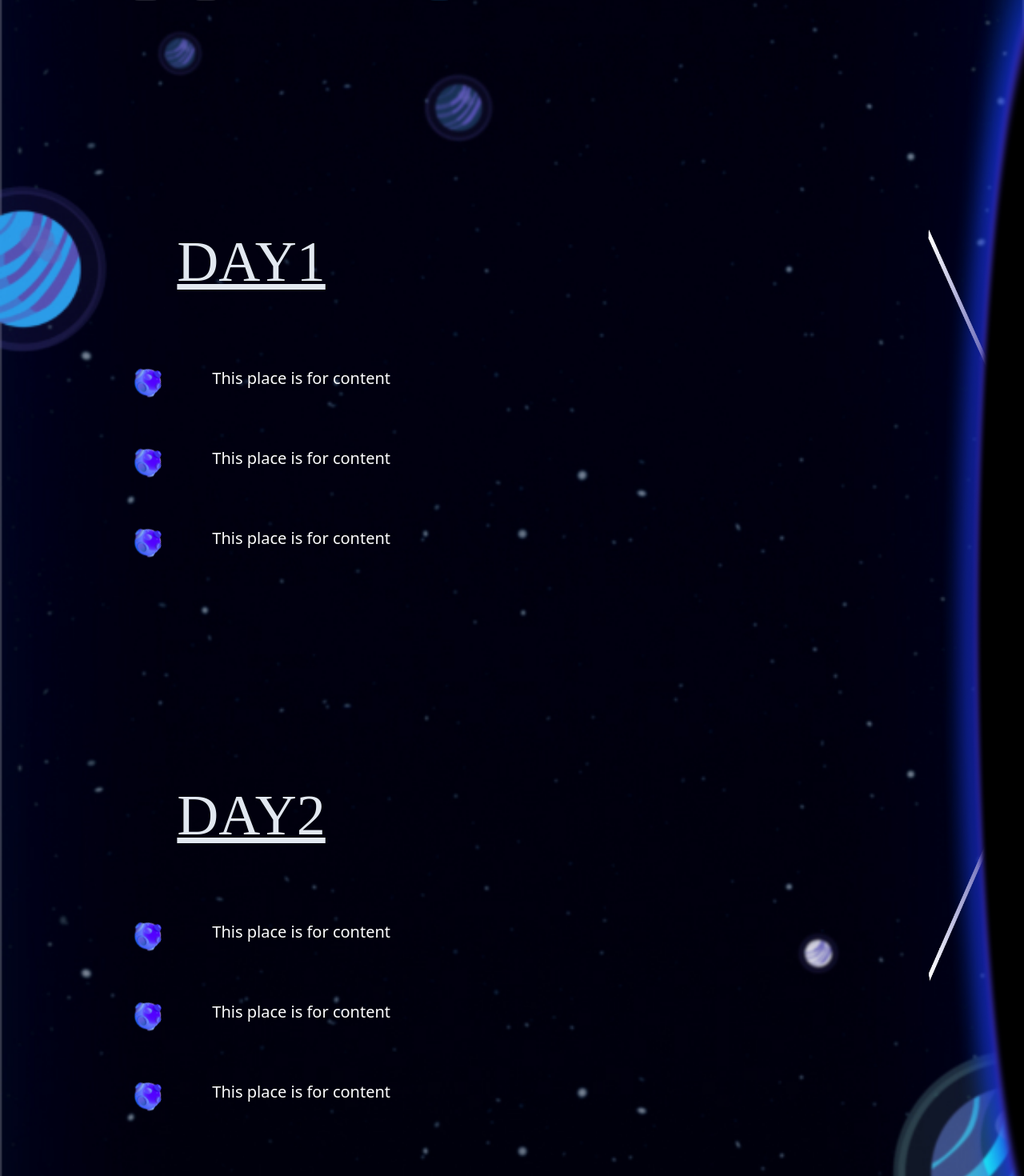
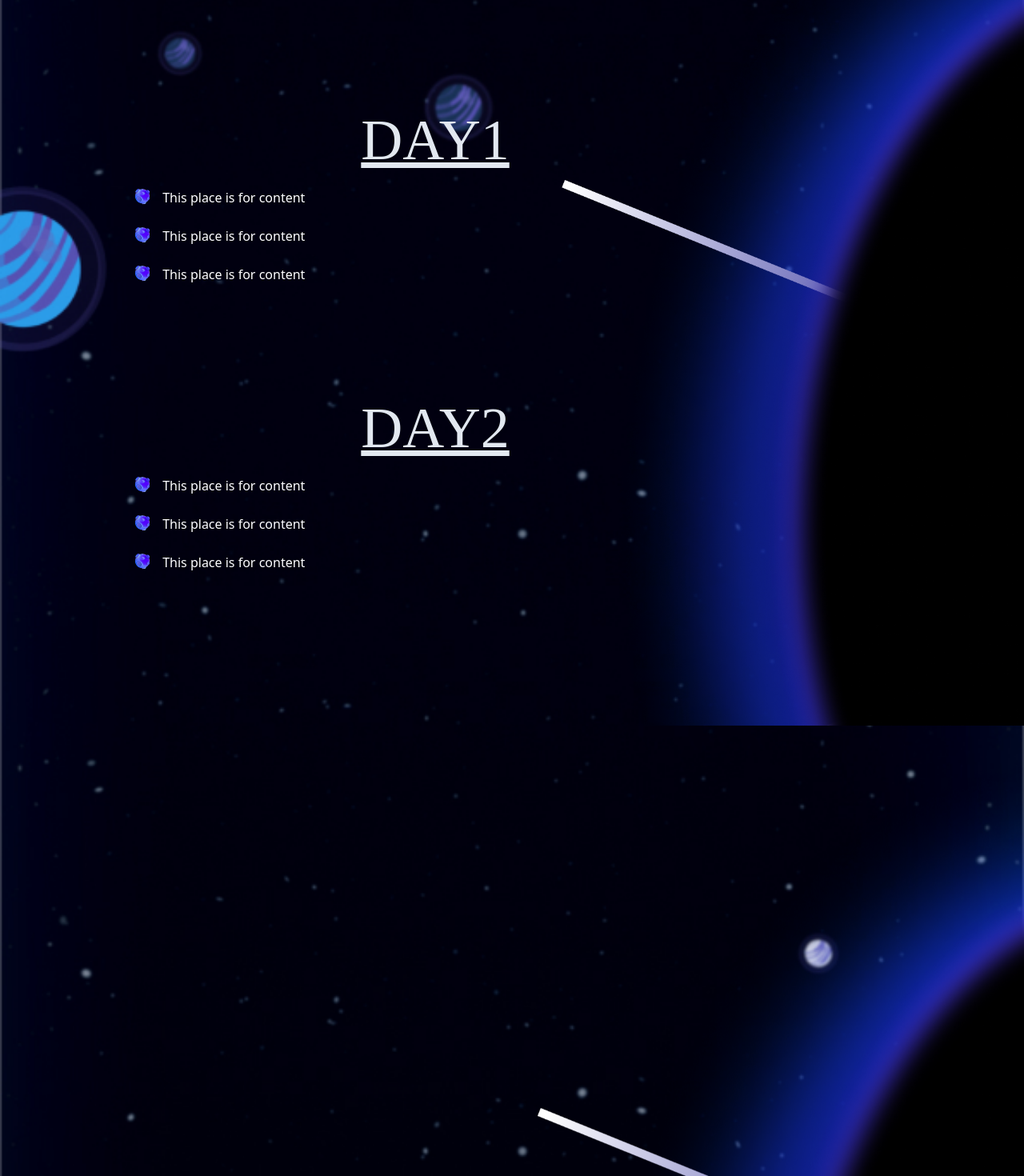
Before and after one commit to iivanhaj/Technica-integrated, a React (Create React App) app: page / in a window 1280 px wide. Shown: the part 5120-6590 px from the top of the page at 80% size. Built offline with nearby package versions, Linux system fonts and the light colour scheme.

Commit message:
Blackhole left

```diff
--- a/src/components/FAQ.jsx
+++ b/src/components/FAQ.jsx
@@ -1,14 +1,12 @@
 import "../index.css";
 import FAQList from "./FAQList";
 import { FaDiscord, FaInstagram, FaLinkedin, FaYoutube } from "react-icons/fa";
-import Wireframe from "../imageForWebsite/Wireframe.png";
 
 export default function FAQ() {
   return (
-    <div className="bg-cover bg-center h-screen flex flex-col md:grid md:grid-cols-3 bg max-md:flex-col">
+    <div className="bg-cover bg-center h-screen bg-fixed overflow-y-auto flex flex-col md:grid md:grid-cols-3 bg max-md:flex-col">
       <div className="flex-grow flex flex-col justify-center items-center text-center py-10 md:col-span-2">
-        <h1 className="text-white mb-14 text-8xl md:pl-96 md:ml-36 md:pb-24 max-md:text-4xl">
-        </h1>
+        <h1 className='text-white mb-8 text-8xl md:pl-96 md:ml-36 md:pb-24 max-md:text-4xl'>FAQs</h1>
         <FAQList />
         <div className="flex items-start justify-start text-center pt-8">
           <a
@@ -20,7 +18,6 @@ export default function FAQ() {
         </div>
       </div>
       <div className="hidden md:flex md:flex-col md:items-end md:justify-end h-screen">
-        <img src={Wireframe} alt="Wireframe" className="md:max-w-none md:max-h-screen" />
       </div>
       <div className="flex justify-end items-end p-8 md:p-4 md:col-start-3 md:col-end-4 md:pr-10 md:pb-10">
         <div className="flex gap-5">
--- a/src/components/Schedule.jsx
+++ b/src/components/Schedule.jsx
@@ -4,97 +4,67 @@ import blackhole from "../imageForWebsite/blackhole.png";
 
 function Schedule() {
   return (
-    <div className="flex">
-      <div className="Mainapp flex flex-col text-white bg-none ml-16">
-        <div className="Schtitle font-Michroma text-4xl md:text-7xl flex justify-start pt-40 pr-80 md:justify-center md:pl-20">
+    <>
+      <div className="flex flex-col md:flex-row">
+        <div className="Mainapp flex flex-col text-white ml-4 md:ml-16">
+          <div className="Schtitle font-Michroma text-3xl md:text-5xl flex justify-center pt-8 md:pt-40 pr-4 md:pr-80">
             <span>SCHE</span>
             <span className="text-[#27A5EF]">DULE</span>
           </div>
-        <div className="mainBody flex justify-center items-center pt-40 md:pt-72 pr-64 pb-44 md:pb-72 ml-32 lg:ml-0">
-          <div className="daycon flex flex-col pb-20 pr-20 md:w-4/5">
-            <div className="day1 flex flex-col mb-32">
-              <div className="daytitle font-Changa text-4xl md:text-7xl text-slate-200 underline underline-offset-4 font-thin shrink-0 hover:text-7xl md:hover:text-8xl duration-300 delay-100 pr-32 pb-16">
+          <div className="mainBody flex justify-center items-center pt-8 md:pt-40 pr-4 md:pr-64 pb-8 md:pb-44">
+            <div className="daycon flex flex-col md:w-4/5">
+              <div className="day1 flex flex-col mb-8 md:mb-32">
+                <div className="daytitle font-Changa text-4xl md:text-7xl text-slate-200 underline underline-offset-4 font-thin hover:text-7xl md:hover:text-8xl duration-300 delay-100 mb-4">
                   DAY1
                 </div>
                 <div className="daycon flex flex-col">
-                <div className="content text-lg flex md:hover:text-2xl duration-200 delay-100 md:text-xl">
-                  <div className="p-8 shrink-0">
+                  {Array.from({ length: 3 }, (_, index) => (
+                    <div
+                      key={index}
+                      className="content flex text-sm md:text-base md:hover:text-lg duration-200 delay-100 mb-2"
+                    >
+                      <div className="p-2 shrink-0">
                         <img
                           src={bulletin}
                           alt="bulletin"
-                      className="h-9 animate-spin-slow hover:animate-spin delay-150"
+                          className="h-5 animate-spin-slow hover:animate-spin delay-150"
                         />
                       </div>
-                  <div className="p-8">This place is for content</div>
+                      <div className="p-2">This place is for content</div>
                     </div>
-                <div className="content text-lg flex md:hover:text-2xl duration-200 delay-100 md:text-xl">
-                  <div className="p-8 shrink-0">
+                  ))}
+                </div>
+              </div>
+              <div className="day2 flex flex-col mt-4 md:mt-0">
+                <div className="daytitle font-Changa text-4xl md:text-7xl text-slate-200 underline underline-offset-4 font-thin hover:text-7xl md:hover:text-8xl duration-200 delay-100 mb-4">
+                  DAY2
+                </div>
+                <div className="daycon flex flex-col">
+                  {Array.from({ length: 3 }, (_, index) => (
+                    <div
+                      key={index}
+                      className="content flex text-sm md:text-base md:hover:text-lg duration-200 delay-100 mb-2"
+                    >
+                      <div className="p-2 shrink-0">
                         <img
                           src={bulletin}
                           alt="bulletin"
-                      className="h-9 animate-spin-slow hover:animate-spin delay-150"
+                          className="h-5 animate-spin-slow hover:animate-spin-slow delay-150"
                         />
                       </div>
-                  <div className="p-8">This place is for content</div>
+                      <div className="p-2">This place is for content</div>
                     </div>
-                <div className="content text-lg flex md:hover:text-2xl duration-200 delay-100 md:text-xl">
-                  <div className="p-8 shrink-0">
-                    <img
-                      src={bulletin}
-                      alt="bulletin"
-                      className="h-9 animate-spin-slow hover:animate-spin delay-150"
-                    />
-                  </div>
-                  <div className="p-8">This place is for content</div>
-                </div>
-              </div>
-            </div>
-            <div className="day2 flex flex-col mt-20 md:mt-32">
-              <div className="daytitle font-Changa text-4xl md:text-7xl text-slate-200 underline underline-offset-4 font-thin shrink-0 hover:text-7xl md:hover:text-8xl duration-200 delay-100 pr-32 pb-16">
-                DAY2
-              </div>
-              <div className="daycon flex flex-col">
-                <div className="content flex text-lg md:hover:text-2xl duration-200 delay-100 md:text-xl">
-                  <div className="p-8 shrink-0">
-                    <img
-                      src={bulletin}
-                      alt="bulletin"
-                      className="h-9 animate-spin-slow hover:animate-spin-slow delay-150"
-                    />
-                  </div>
-                  <div className="p-8">This place is for content</div>
-                </div>
-                <div className="content flex text-lg md:hover:text-2xl duration-200 delay-100 md:text-xl">
-                  <div className="p-8 shrink-0">
-                    <img
-                      src={bulletin}
-                      alt="bulletin"
-                      className="h-9 animate-spin-slow hover:animate-spin delay-150"
-                    />
-                  </div>
-                  <div className="p-8">This place is for content</div>
-                </div>
-                <div className="content flex text-lg md:text-xl md:hover:text-2xl duration-200 delay-100">
-                  <div className="p-8 shrink-0">
-                    <img
-                      src={bulletin}
-                      alt="bulletin"
-                      className="h-9 animate-spin-slow hover:animate-spin delay-150"
-                    />
-                  </div>
-                  <div className="p-8">This place is for content</div>
+                  ))}
                 </div>
               </div>
             </div>
           </div>
         </div>
       </div>
-
-      {/* Blackhole Image */}
-      <div className="blackhole-container flex justify-end items-end relative right-0">
+      <div className="blackhole-container hidden md:flex justify-end items-end relative right-0">
         <img src={blackhole} alt="blackhole" className="h-full w-140%" />
       </div>
-    </div>
+    </>
   );
 }
 
```
Lines whose indentation alone changed are shown as unchanged.
